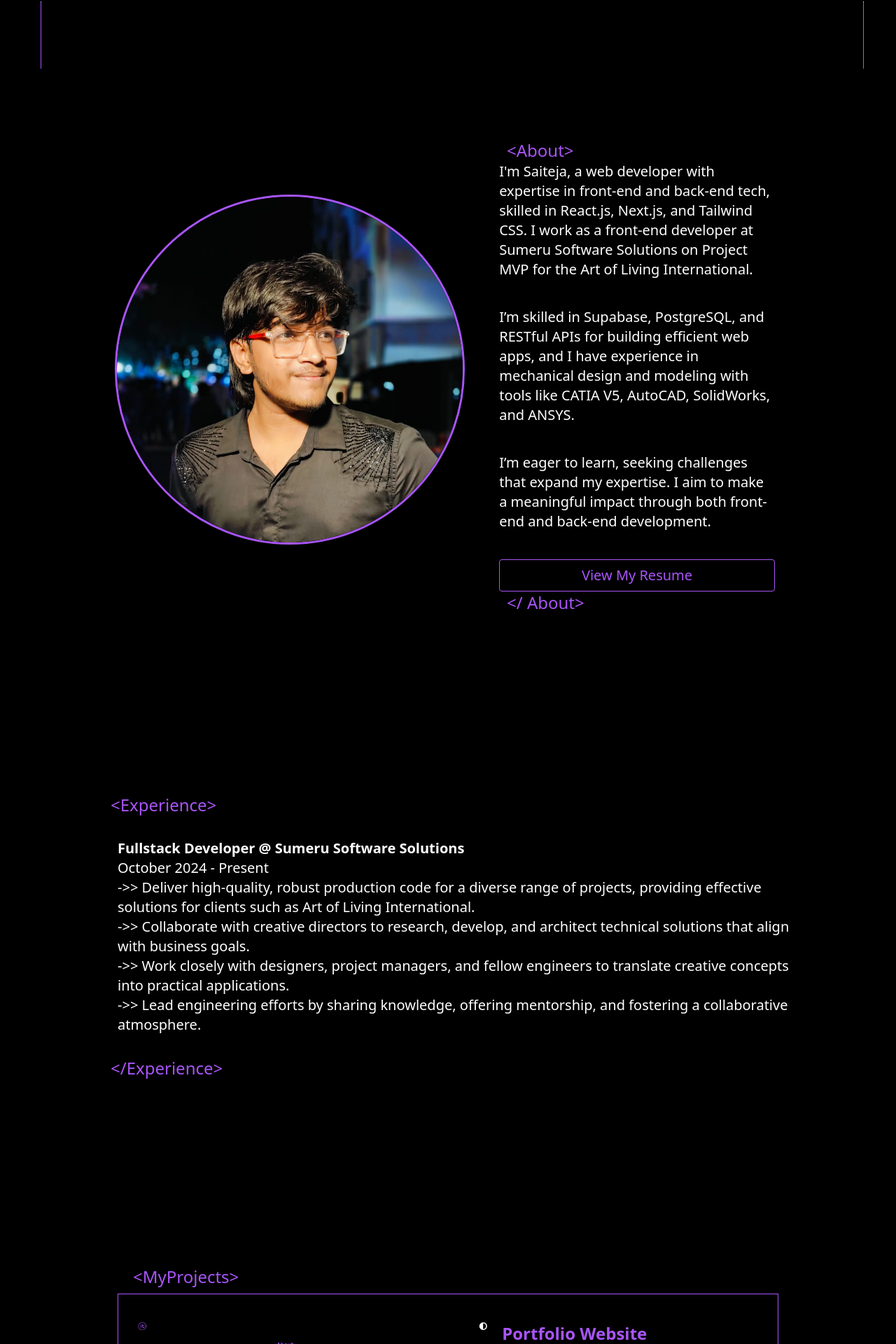
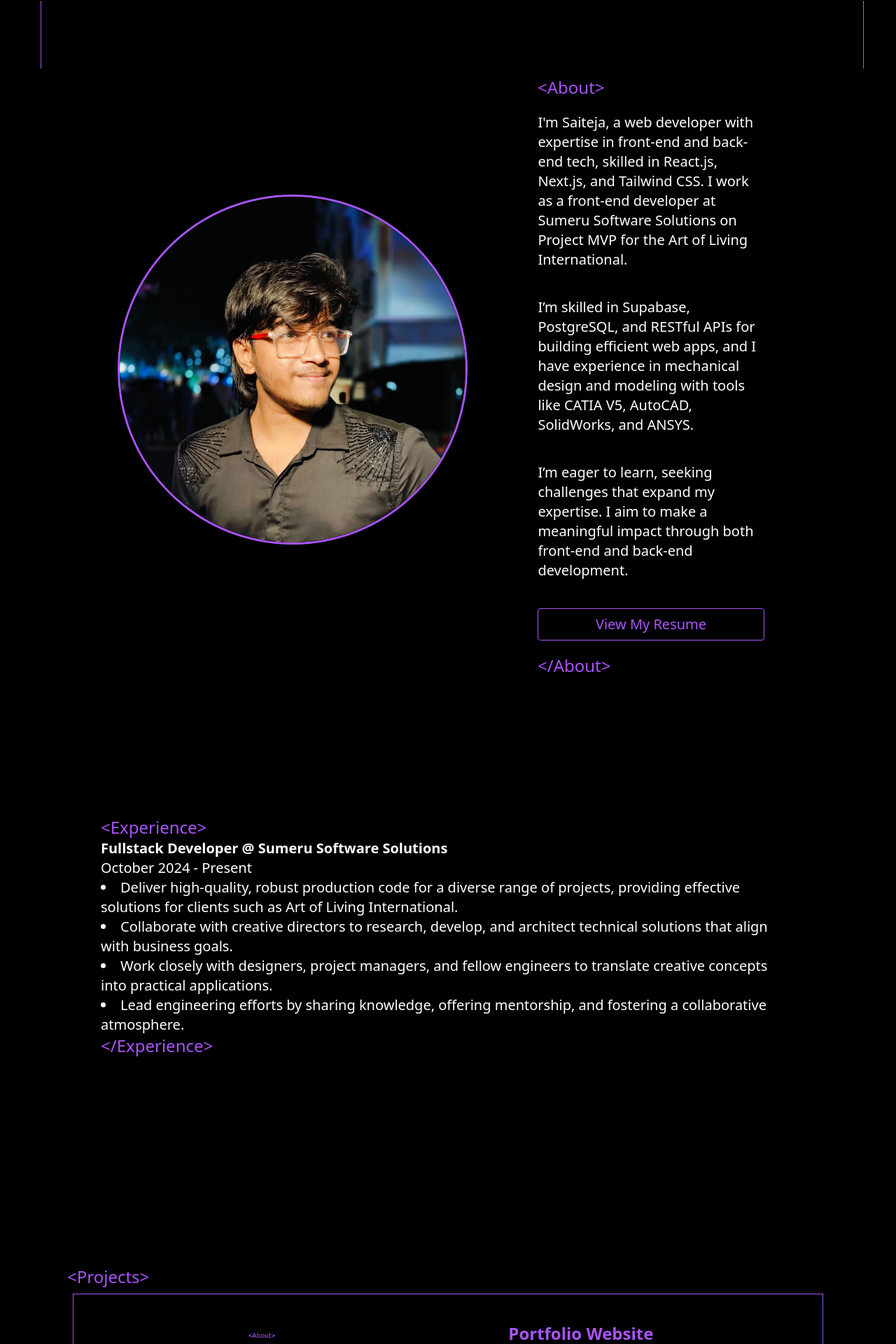
Before and after one commit to sangisapusaiteja/portfolio, a React (Create React App) app: page / in a window 1280 px wide. Shown: the part 662-2582 px from the top of the page at 70% size. Built offline with nearby package versions, Linux system fonts and the light colour scheme.

Commit message:
ui updated  neatly

```diff
--- a/src/About.js
+++ b/src/About.js
@@ -8,18 +8,18 @@ const About = () => {
   };
 
   return (
-    <div className="flex  flex-col justify-center items-end md:items-center  text-2xl h-screen  ml-10  md:pt-0 ">
+    <div className="flex flex-col justify-center items-center  text-2xl h-screen">
       <div className="flex flex-col md:flex-row items-center md:w-[80%]">
         <img
           src={myPhoto}
           alt="Saiteja"
-          className="mb-5 w-[300px] md:w-[500px] h-[300px] md:h-[500px] rounded-full mr-10 md:mr-0 border-[3px] border-purple-500"
+          className="mb-5 w-[300px] md:w-[500px] h-[300px] md:h-[500px] rounded-full  mx-10  border-[3px] border-purple-500"
         />
         <div>
           <h2 className="text-purple-500 text-xl sm:text-2xl font-none pl-[60px]">
             &lt;About&gt;
           </h2>
-          <div className="p-5 flex flex-col items-center gap-10 text-sm md:text-xl md:p-0">
+          <div className="p-5 flex flex-col items-center gap-10 text-sm md:text-xl">
             <p className="w-[80%]">
               I'm Saiteja, a web developer with expertise in front-end and
               back-end tech, skilled in React.js, Next.js, and Tailwind CSS. I
@@ -45,7 +45,7 @@ const About = () => {
             </button>
           </div>
           <h2 className="text-purple-500 text-xl sm:text-2xl font-none pl-[60px]">
-            &lt;/ About&gt;
+            &lt;/About&gt;
           </h2>
         </div>
       </div>
--- a/src/App.js
+++ b/src/App.js
@@ -40,7 +40,7 @@ const App = () => {
           }
         />
       </div>
-
+      <div className="flex flex-col items-center justify-between">
         <div id="intro">
           <IntroCard />
         </div>
@@ -63,6 +63,7 @@ const App = () => {
           {" "}
           <GetInTouch />{" "}
         </div>
+      </div>
 
       <SocialIcons isWhiteBackground={isWhiteBackground} />
       <EmailVertical isWhiteBackground={isWhiteBackground} />
--- a/src/Contact.js
+++ b/src/Contact.js
@@ -44,14 +44,14 @@ const Contact = () => {
   };
 
   return (
-    <div className="flex h-screen flex-col justify-center items-center text-2xl pl-[60px]">
+    <div className="flex  h-screen flex-col justify-center items-center text-2xl px-[60px] py-5">
       <div>
-        <h2 className="text-purple-500 text-xl sm:text-2xl font-none">
-          &lt;contact&gt;
+        <h2 className="text-purple-500 text-xl sm:text-2xl font-none ">
+          &lt;Contact&gt;
         </h2>
 
-        <p className=" mb-4 text-sm md:text-xl w-[80%] ">Contact Me!</p>
-        <p className=" mb-4 text-sm md:text-xl w-[80%]">
+        <p className=" mb-4 text-sm md:text-xl w-full ">Contact Me!</p>
+        <p className=" mb-4 text-sm md:text-xl w-full">
           If you have any questions, please fill out the form, and I’ll respond
           to you soon!
         </p>
@@ -63,7 +63,7 @@ const Contact = () => {
             placeholder="Your Name"
             value={formData.name}
             onChange={handleChange}
-            className="mb-4 p-2  w-[80%]  md:w-full text-sm md:text-xl border border-purple-500 rounded bg-transparent   focus:border-purple-500 focus:outline-none"
+            className="mb-4 p-2 w-full  text-sm md:text-xl border border-purple-500 rounded bg-transparent   focus:border-purple-500 focus:outline-none"
             required
           />
           <input
@@ -72,7 +72,7 @@ const Contact = () => {
             placeholder="Your Email"
             value={formData.email}
             onChange={handleChange}
-            className="mb-4 p-2  w-[80%]  md:w-full text-sm md:text-xl border border-purple-500 rounded bg-transparent   focus:border-purple-500 focus:outline-none"
+            className="mb-4 p-2 w-full   text-sm md:text-xl border border-purple-500 rounded bg-transparent   focus:border-purple-500 focus:outline-none"
             required
           />
           <textarea
@@ -80,13 +80,13 @@ const Contact = () => {
             placeholder="Your Message"
             value={formData.message}
             onChange={handleChange}
-            className="mb-4 p-2  w-[80%]  md:w-full text-sm md:text-xl border border-purple-500 rounded bg-transparent   focus:border-purple-500 focus:outline-none"
+            className="mb-4 p-2 w-full   text-sm md:text-xl border border-purple-500 rounded bg-transparent   focus:border-purple-500 focus:outline-none"
             rows="4"
             required
           />
           <button
             type="submit"
-            className="w-[80%] border    md:w-full    text-sm md:text-xl border-purple-500 text-purple-500 px-4 py-2 rounded hover:text-white hover:bg-purple-500 transition duration-300"
+            className=" w-full border        text-sm md:text-xl border-purple-500 text-purple-500 px-4 py-2 rounded hover:text-white hover:bg-purple-500 transition duration-300"
             disabled={loading}
           >
             {loading ? "Sending..." : "Send Message"}
@@ -100,7 +100,7 @@ const Contact = () => {
         )}
 
         <h2 className="text-purple-500 text-xl sm:text-2xl font-none ">
-          &lt;/ contact&gt;
+          &lt;/Contact&gt;
         </h2>
       </div>
     </div>
--- a/src/Experience.js
+++ b/src/Experience.js
@@ -6,26 +6,26 @@ const Experience = () => {
       title: "Fullstack Developer @ Sumeru Software Solutions",
       duration: "October 2024 - Present",
       responsibilities: [
-        "->> Deliver high-quality, robust production code for a diverse range of projects, providing effective solutions for clients such as Art of Living International.",
-        "->> Collaborate with creative directors to research, develop, and architect technical solutions that align with business goals.",
-        "->> Work closely with designers, project managers, and fellow engineers to translate creative concepts into practical applications.",
-        "->> Lead engineering efforts by sharing knowledge, offering mentorship, and fostering a collaborative atmosphere.",
+        "Deliver high-quality, robust production code for a diverse range of projects, providing effective solutions for clients such as Art of Living International.",
+        "Collaborate with creative directors to research, develop, and architect technical solutions that align with business goals.",
+        "Work closely with designers, project managers, and fellow engineers to translate creative concepts into practical applications.",
+        "Lead engineering efforts by sharing knowledge, offering mentorship, and fostering a collaborative atmosphere.",
       ],
     },
   ];
 
   return (
-    <section className="h-screen flex flex-col justify-center items-center py-20  md:mt-0">
+    <section className="  h-screen flex flex-col justify-center items-center p-5  md:mt-0">
       <div className="w-4/5">
-        <h2 className="text-purple-500 text-xl sm:text-2xl font-none pl-[30px]">
+        <h2 className="text-purple-500 text-xl sm:text-2xl font-none">
           &lt;Experience&gt;
         </h2>
-        <div className="mt-8 pl-[40px] text-sm md:text-xl">
+        <div className="  text-sm md:text-xl">
           {experiences.map((exp, index) => (
-            <article key={index} className="mb-8">
+            <article key={index} >
               <h3 className=" font-semibold">{exp.title}</h3>
               <p>{exp.duration}</p>
-              <ul>
+              <ul className="list-disc list-inside">
                 {exp.responsibilities.map((responsibility, idx) => (
                   <li key={idx}>{responsibility}</li>
                 ))}
@@ -33,7 +33,7 @@ const Experience = () => {
             </article>
           ))}
         </div>
-        <h2 className="text-purple-500 text-xl sm:text-2xl font-none pl-[30px]">
+        <h2 className="text-purple-500 text-xl sm:text-2xl font-none ">
           &lt;/Experience&gt;
         </h2>
       </div>
--- a/src/GetInTouch.js
+++ b/src/GetInTouch.js
@@ -7,8 +7,8 @@ const GetInTouch = () => {
   };
 
   return (
-    <div className="flex h-screen flex-col lg:flex-row justify-center items-center text-lg pl-[60px] w-[90%]">
-      <div className="flex flex-col justify-start items-start sm:items-start max-w-lg lg:mr-10">
+    <div className="flex  h-screen flex-col lg:flex-row justify-center items-center text-lg pl-[60px] w-[90%]">
+      <div className="flex flex-col justify-start items-start sm:items-start max-w-lg lg:mr-10 py-4">
         <h2 className="text-purple-500 text-xl sm:text-2xl font-none">
           &lt;GetInTouch&gt;
         </h2>
--- a/src/NavBar.js
+++ b/src/NavBar.js
@@ -1,9 +1,11 @@
-import React, { useState } from "react";
+import React, { useState, useEffect } from "react";
 import myCV from "./assets/cv.pdf";
 import Logo from "./Logo";
 
 const NavBar = ({ isWhiteBackground }) => {
   const [isMenuOpen, setIsMenuOpen] = useState(false);
+  const [isVisible, setIsVisible] = useState(true);
+  const [lastScrollY, setLastScrollY] = useState(0);
 
   const handleSmoothScroll = (event, targetId) => {
     event.preventDefault();
@@ -18,9 +20,27 @@ const NavBar = ({ isWhiteBackground }) => {
     window.open(myCV, "_blank");
   };
 
+  const controlNavBarVisibility = () => {
+    if (window.scrollY > lastScrollY) {
+      setIsVisible(false); // Hide navbar on scroll down
+    } else {
+      setIsVisible(true); // Show navbar on scroll up
+    }
+    setLastScrollY(window.scrollY);
+  };
+
+  useEffect(() => {
+    window.addEventListener("scroll", controlNavBarVisibility);
+    return () => {
+      window.removeEventListener("scroll", controlNavBarVisibility);
+    };
+  }, [lastScrollY]);
+
   return (
     <nav
-      className={`fixed top-0 left-0 right-0 flex items-center justify-end px-4 sm:px-6 md:px-8 lg:px-12 py-3 sm:py-4 z-20 transition-colors duration-500 ${
+      className={`fixed top-0 left-0 right-0 flex items-center justify-end px-4 sm:px-6 md:px-8 lg:px-12 py-3 sm:py-4 z-20 transition-transform duration-300 ${
+        isVisible ? "translate-y-0" : "-translate-y-full"
+      } ${
         isWhiteBackground
           ? "bg-white text-black shadow-lg"
           : "bg-black text-white"
@@ -30,19 +50,21 @@ const NavBar = ({ isWhiteBackground }) => {
 
       {/* Hamburger Icon */}
       <div
-        className="ml-auto cursor-pointer md:hidden text-2xl"
+        className={`ml-auto cursor-pointer md:hidden text-2xl transition-transform duration-300 ${
+          isMenuOpen ? "rotate-90" : "rotate-0"
+        }`}
         onClick={() => setIsMenuOpen(!isMenuOpen)}
       >
-        ☰
+        {isMenuOpen ? "✕" : "☰"}
       </div>
 
       {/* Menu Items */}
       <ul
         className={`${
           isMenuOpen ? "flex" : "hidden"
-        } flex-col md:flex md:flex-row md:justify-end items-center absolute md:static top-16 left-0 w-full md:w-auto ${
-          isWhiteBackground ? " text-black  bg-white" : " text-white bg-black"
-        }    md:text-inherit z-10 p-4 md:p-0 overflow-y-auto max-h-[70vh] md:max-h-full space-y-4 md:space-y-0 md:space-x-6 transition-all duration-300`}
+        } flex-col md:flex md:flex-row md:justify-end items-center absolute md:static top-12 left-0 w-full md:w-auto ${
+          isWhiteBackground ? "text-black bg-white" : "text-white bg-black"
+        } md:text-inherit z-10 p-4 md:p-0 overflow-y-auto max-h-[70vh] md:max-h-full space-y-4 md:space-y-0 md:space-x-6 transition-all duration-300`}
       >
         <li>
           <a
--- a/src/Projects.js
+++ b/src/Projects.js
@@ -49,10 +49,10 @@ export default function FeaturedProjects() {
   ];
 
   return (
-    <section className="flex h-full flex-col justify-center items-center text-2xl pt-[50px] md:pt-[70px]">
-      <div className="flex flex-col items-start w-[80%] max-w-6xl px-3 md:px-8">
-        <h2 className="text-purple-500 text-xl sm:text-2xl font-none pl-[30px]">
-          &lt;MyProjects&gt;
+    <section className="flex  h-full  flex-col justify-center items-center text-2xl  md:pt-[70px]  p-5">
+      <div className="flex flex-col items-start w-[80%] md:w-full  max-w-6xl  md:px-8">
+        <h2 className="text-purple-500 text-xl sm:text-2xl font-none">
+          &lt;Projects&gt;
         </h2>
         <section className="p-2 flex flex-col gap-6 w-full mx-auto">
           {projects.map((project, index) => (
@@ -108,8 +108,8 @@ export default function FeaturedProjects() {
             </div>
           ))}
         </section>
-        <h2 className="text-purple-500 text-xl sm:text-2xl font-none pl-[30px]">
-          &lt;/MyProjects&gt;
+        <h2 className="text-purple-500 text-xl sm:text-2xl font-none ">
+          &lt;/Projects&gt;
         </h2>
       </div>
     </section>
```
Lines whose indentation alone changed are shown as unchanged.
